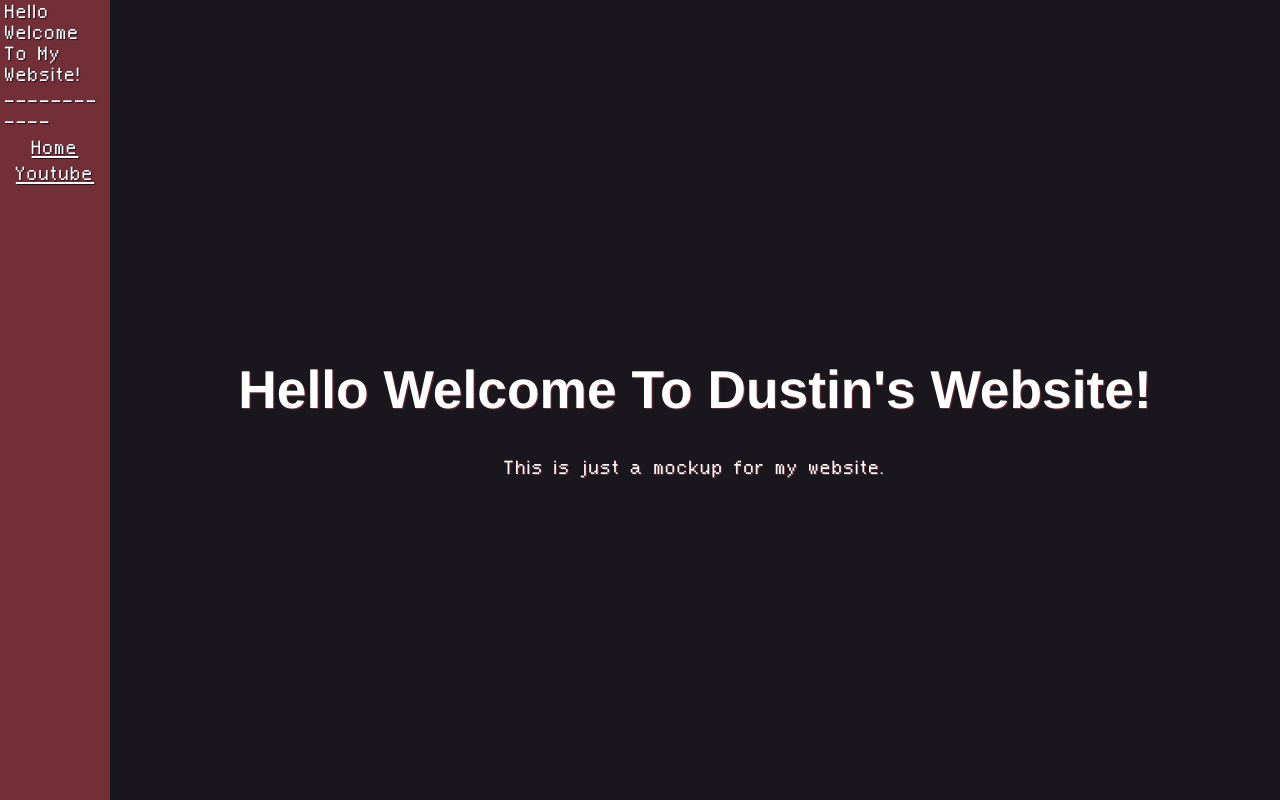
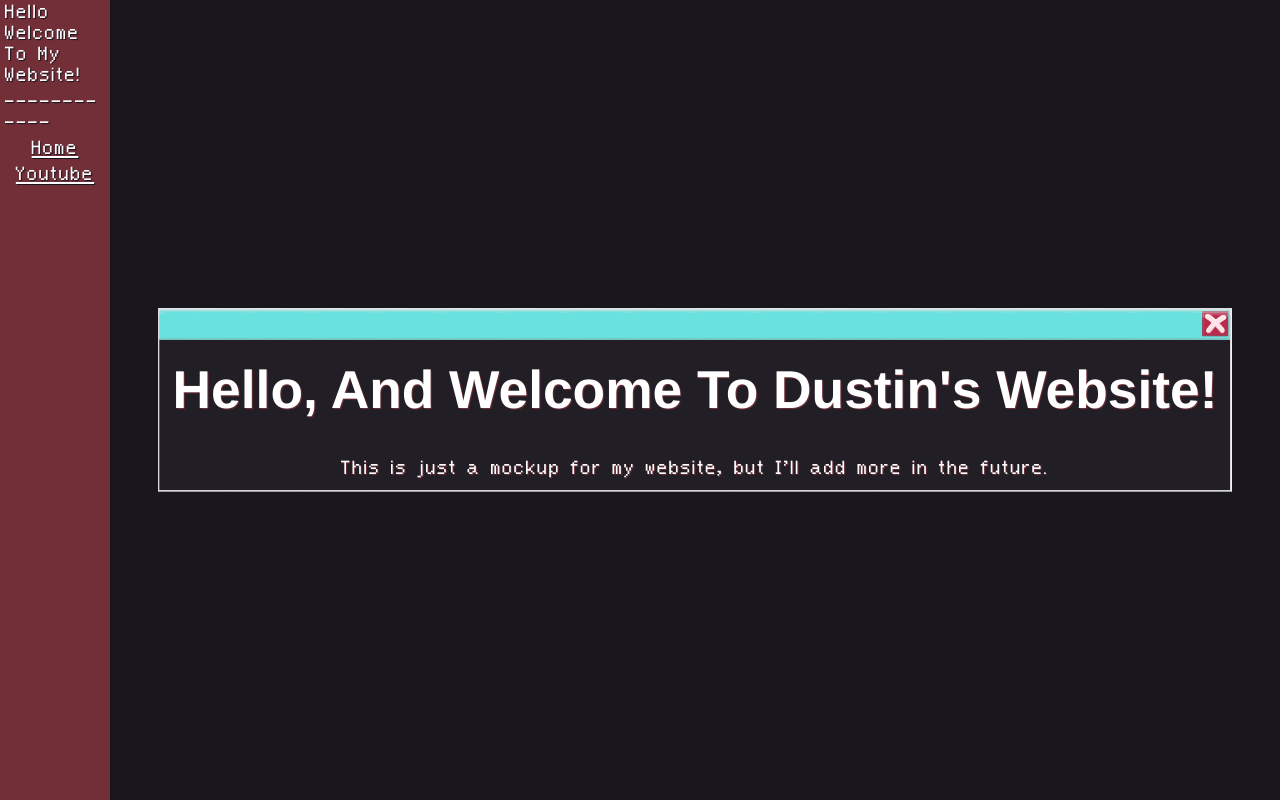
Before and after one commit to dustin4242/my-website, a Nuxt app: page / in a window 1280 px wide. Built offline with nearby package versions, Linux system fonts and the light colour scheme.

Commit message:
added ugly window border

```diff
--- a/app.vue
+++ b/app.vue
@@ -25,7 +25,6 @@ body,
 
 .page {
 	display: flex;
-	flex-direction: row;
 	height: 100%;
 }
 </style>
--- a/pages/index.vue
+++ b/pages/index.vue
@@ -1,14 +1,15 @@
 <template>
 	<div class="something">
-		<h1>Hello Welcome To Dustin's Website!</h1>
-		This is just a mockup for my website.
+		<div class="window">
+			<h1>Hello, And Welcome To Dustin's Website!</h1>
+			<div>This is just a mockup for my website, but I'll add more in the future.</div>
+		</div>
 	</div>
 </template>
 
 <style>
 .something {
 	display: flex;
-	flex-direction: column;
 	justify-content: center;
 	align-items: center;
 	width: 100%;
@@ -17,4 +18,17 @@
 	color: white;
 	text-shadow: #722f37 1px 1px 1px;
 }
+
+.window {
+	display: flex;
+	flex-direction: column;
+	justify-content: center;
+	align-items: center;
+	padding: 15px;
+	background-color: #211e26;
+	border-image-source: url("/window.png");
+	border-image-slice: 32 32 2;
+	border-image-width: 32px 32px 2px 32px;
+	border-image-repeat: round;
+}
 </style>
```
Also changed, not shown: public/window.png (added).
